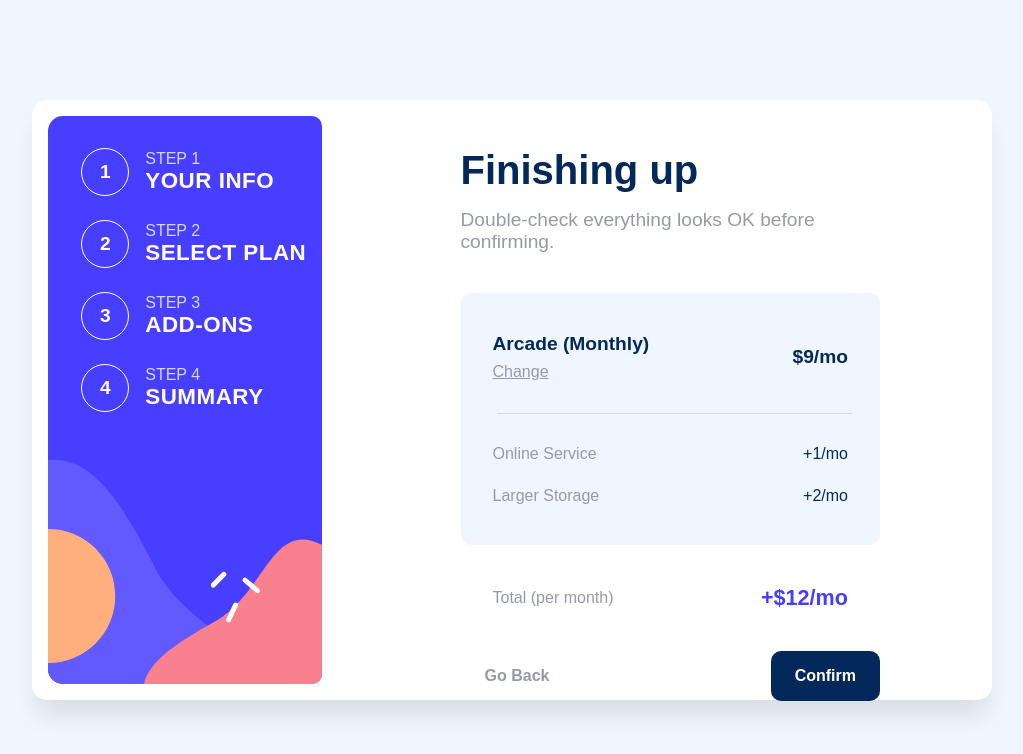
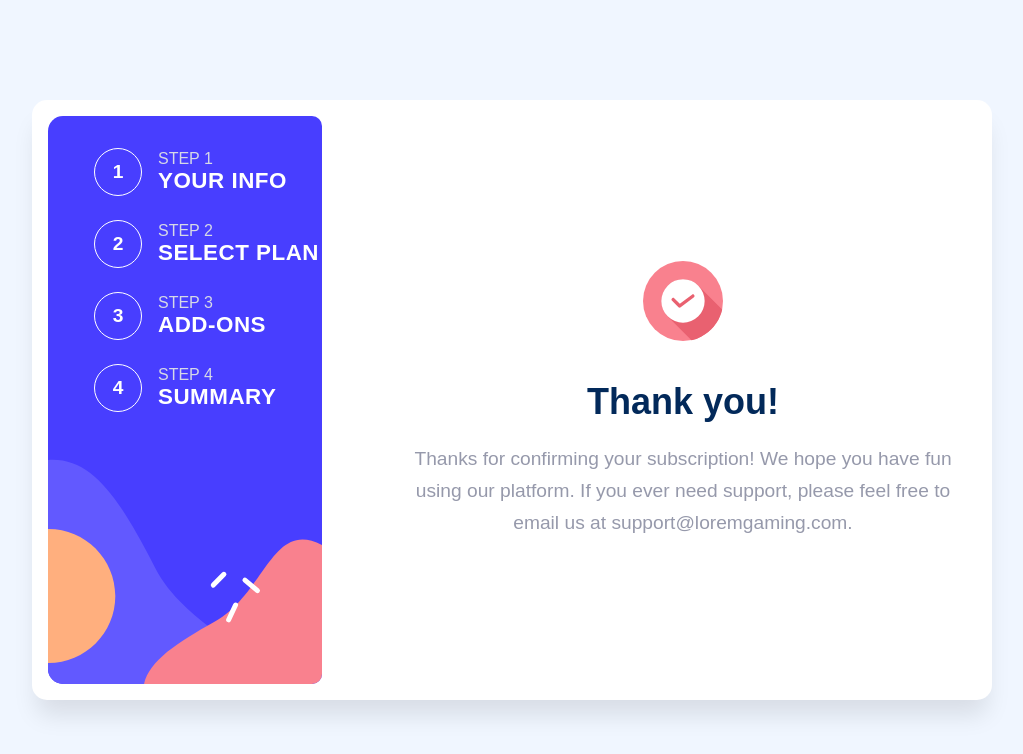
Before and after one commit to DanielJohn17/web_challenges, a React (Vite) app in the folder multi-step-form-main/: page / in a window 1280 px wide. Shown: the top 754 px of the page, without its empty margins (128-1151 px from the left). Built offline with nearby package versions, Linux system fonts and the light colour scheme; a web font is replaced by a local one.

Commit message:
finished StepFive styles

```diff
--- a/multi-step-form-main/src/App.jsx
+++ b/multi-step-form-main/src/App.jsx
@@ -2,7 +2,8 @@ import Sidebar from './container/Sidebar';
 // import StepOne from './container/StepOne';
 // import StepTwo from './container/StepTwo';
 // import StepThree from './container/StepThree';
-import StepFour from './container/StepFour';
+// import StepFour from './container/StepFour';
+import StepFive from './container/StepFive';
 
 // styles
 import './components/components_style.css';
@@ -13,7 +14,7 @@ const App = () => {
     <div className="container">
       <div className="sub-container">
         <Sidebar />
-        <StepFour />
+        <StepFive />
       </div>
     </div>
   );
--- a/multi-step-form-main/src/container/StepFive.jsx
+++ b/multi-step-form-main/src/container/StepFive.jsx
@@ -1,12 +1,21 @@
-// Thank you!
+import ThankYou from '../assets/images/icon-thank-you.svg';
 
-// Thanks for confirming your subscription! We hope you have fun
-// using our platform. If you ever need support, please feel free
-// to email us at support@loremgaming.com.
+const StepFive = () => {
+  return (
+    <div className="step__container--center">
+      <div className="step__container--center_icon">
+        <img src={ThankYou} alt="Thank you" />
+      </div>
 
-{
-  /* <div class="attribution">
-    Challenge by <a href="https://www.frontendmentor.io?ref=challenge" target="_blank">Frontend Mentor</a>.
-    Coded by <a href="#">Your Name Here</a>.
-  </div> */
-}
+      <h1>Thank you!</h1>
+
+      <p>
+        Thanks for confirming your subscription! We hope you have fun using our
+        platform. If you ever need support, please feel free to email us at
+        support@loremgaming.com.
+      </p>
+    </div>
+  );
+};
+
+export default StepFive;
--- a/multi-step-form-main/src/container/containers_style.css
+++ b/multi-step-form-main/src/container/containers_style.css
@@ -106,3 +106,40 @@
   flex-direction: column;
   row-gap: 1rem;
 }
+
+/* StepFive */
+.step__container--center {
+  flex-grow: 1;
+  display: flex;
+  flex-direction: column;
+  justify-content: center;
+  align-items: center;
+}
+
+.step__container--center_icon {
+  width: 80px;
+  height: 80px;
+  border-radius: 50%;
+}
+
+.step__container--center_icon img {
+  width: 100%;
+  height: 100%;
+  object-fit: contain;
+}
+
+.step__container--center h1 {
+  margin-top: 2.5rem;
+  margin-bottom: 1.2rem;
+  font-size: 2.25rem;
+  color: var(--marine-blue);
+}
+
+.step__container--center p {
+  max-width: 550px;
+  text-align: center;
+  text-wrap: wrap;
+  font-size: 1.2rem;
+  line-height: 32px;
+  color: var(--cool-gray);
+}
```
